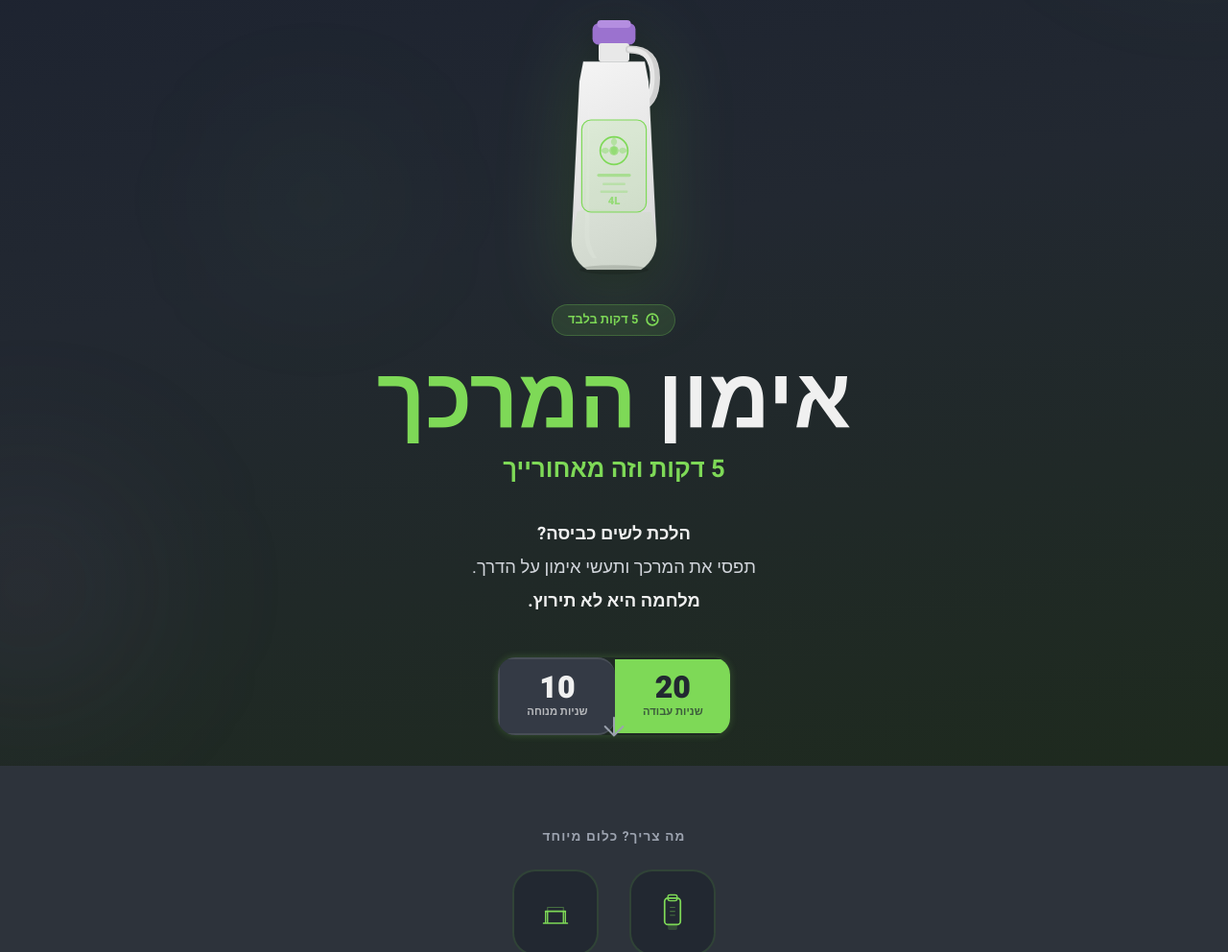
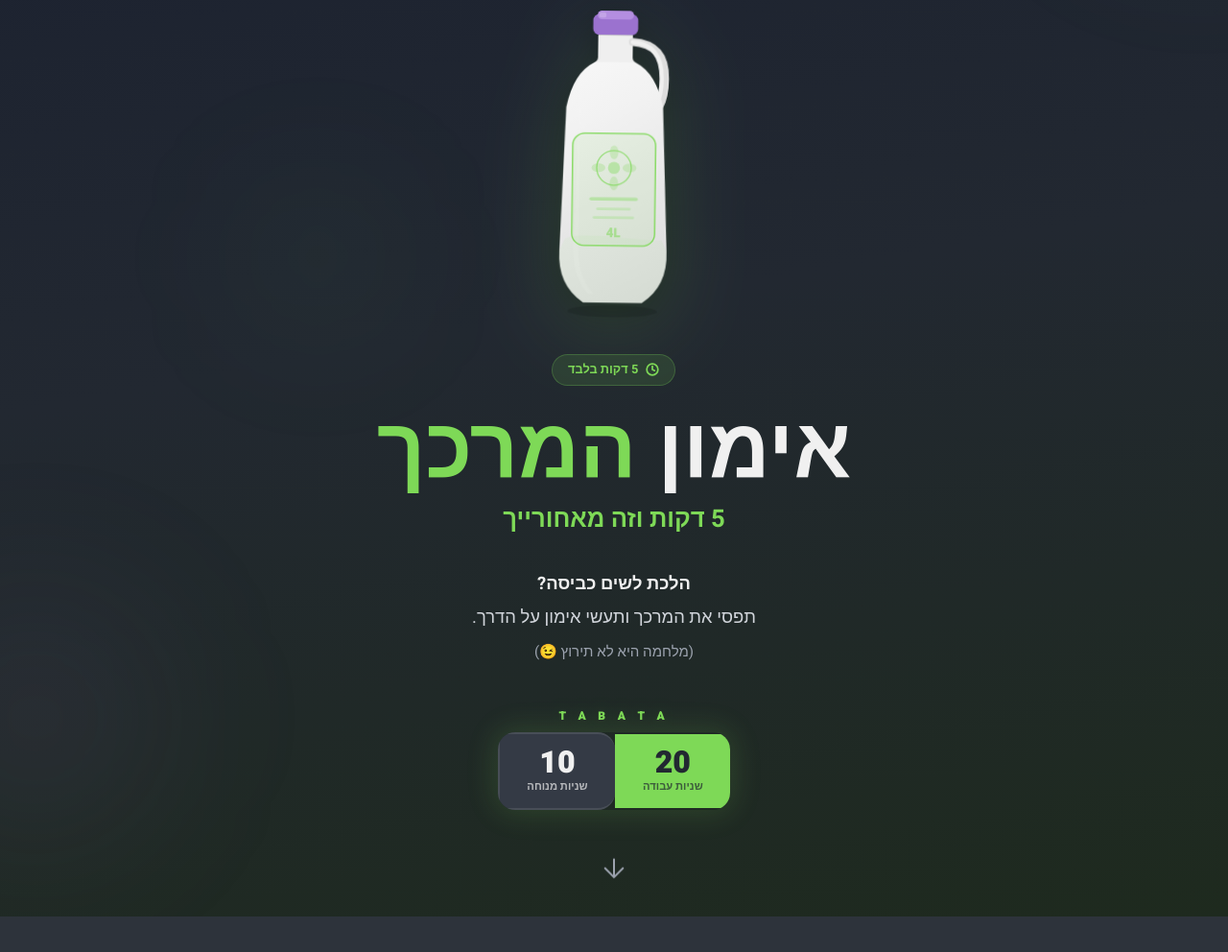
Before and after one commit to gilkopel/harim-workout, a plain HTML site: page index.html in a window 1280 px wide. Shown: the part 315-1307 px from the top of the page at 96% size. Drawn offline with Linux system fonts and the light colour scheme.

Commit message:
Redesign bottle SVG, fix scroll overlap, add TABATA label, download button
- Redesigned hero bottle SVG to look like a real softener bottle (wider body, handle, realistic proportions)
- Added scroll-based parallax animation to bottle (rotates + scales on scroll)
- Fixed scroll arrow overlapping tabata boxes (changed to relative positioning)
- Added "TABATA" spaced letter title above the 20/10 pill
- Hook text "מלחמה היא לא תירוץ" now smaller, in parentheses, with wink emoji
- Redesigned equipment icons: realistic softener bottle + clear chair shape
- Added infographic download button in closing section

Co-Authored-By: Claude Opus 4.6 <noreply@anthropic.com>

```diff
--- a/index.html
+++ b/index.html
@@ -99,7 +99,7 @@
         }
 
         .hero-bottle {
-            width: clamp(100px, 25vw, 160px);
+            width: clamp(110px, 28vw, 180px);
             height: auto;
             margin-bottom: 1.5rem;
             opacity: 0;
@@ -107,6 +107,11 @@
             filter: drop-shadow(0 20px 40px rgba(126, 217, 87, 0.2)) drop-shadow(0 8px 16px rgba(0,0,0,0.3));
             position: relative;
             z-index: 2;
+            transition: filter 0.3s;
+        }
+
+        .hero-bottle.scroll-active {
+            animation: none;
         }
 
         @keyframes bottleFloat {
@@ -147,6 +152,12 @@
         }
 
         .hero-hook strong { color: var(--white); }
+
+        .hero-hook .hook-aside {
+            font-size: 0.82em;
+            color: var(--gray);
+            font-weight: 400;
+        }
 
         /* Tabata pill */
         .tabata {
@@ -193,21 +204,35 @@
             50% { box-shadow: 0 0 30px 5px rgba(126, 217, 87, 0.15); }
         }
 
+        .tabata-wrap {
+            display: flex;
+            flex-direction: column;
+            align-items: center;
+            gap: 0.5rem;
+            opacity: 0;
+            animation: slideUp 0.5s ease-out 0.9s forwards;
+        }
+
+        .tabata-title {
+            font-size: 0.75rem;
+            font-weight: 900;
+            letter-spacing: 0.4em;
+            color: var(--green);
+            text-shadow: 0 0 20px rgba(126, 217, 87, 0.3);
+        }
+
         .scroll-arrow {
-            position: absolute;
-            bottom: 1.5rem;
-            left: 50%;
-            transform: translateX(-50%);
+            margin-top: 2.5rem;
             opacity: 0;
-            animation: slideUp 0.5s ease-out 1.2s forwards, bounce 2.5s ease-in-out infinite 1.8s;
+            animation: slideUp 0.5s ease-out 1.2s forwards, bounceArrow 2.5s ease-in-out infinite 1.8s;
             cursor: pointer;
         }
 
         .scroll-arrow svg { width: 32px; height: 32px; stroke: var(--gray); stroke-width: 1.5; }
 
-        @keyframes bounce {
-            0%, 100% { transform: translateX(-50%) translateY(0); }
-            50% { transform: translateX(-50%) translateY(10px); }
+        @keyframes bounceArrow {
+            0%, 100% { transform: translateY(0); }
+            50% { transform: translateY(10px); }
         }
 
         /* ===== EQUIPMENT ===== */
@@ -448,6 +473,40 @@
 
         .cta svg { width: 20px; height: 20px; }
 
+        .cta-secondary {
+            display: inline-flex;
+            align-items: center;
+            gap: 0.6rem;
+            background: transparent;
+            color: var(--green);
+            font-family: 'Heebo', sans-serif;
+            font-size: 0.95rem;
+            font-weight: 700;
+            border: 2px solid var(--green);
+            border-radius: 16px;
+            padding: 0.85rem 1.8rem;
+            cursor: pointer;
+            text-decoration: none;
+            transition: transform 0.3s cubic-bezier(.22,.68,0,1.2), background 0.3s, color 0.3s;
+            margin-bottom: 1rem;
+        }
+
+        .cta-secondary:hover {
+            transform: translateY(-3px) scale(1.03);
+            background: var(--green);
+            color: var(--bg);
+        }
+
+        .cta-secondary svg { width: 20px; height: 20px; }
+
+        .closing-ctas {
+            display: flex;
+            flex-direction: column;
+            align-items: center;
+            gap: 0.8rem;
+            position: relative;
+        }
+
         /* ===== FOOTER ===== */
         footer {
             padding: 2.5rem 1.5rem;
@@ -573,43 +632,47 @@
 
     <img src="assets/1_HARIM+Icon Green.png" alt="סטודיו Harim" class="hero-logo">
 
-    <svg class="hero-bottle" viewBox="0 0 200 340" fill="none" xmlns="http://www.w3.org/2000/svg">
+    <svg class="hero-bottle" viewBox="0 0 200 360" fill="none" xmlns="http://www.w3.org/2000/svg">
+        <!-- Ground shadow -->
+        <ellipse cx="100" cy="348" rx="52" ry="7" fill="rgba(0,0,0,0.12)"/>
         <!-- Cap -->
-        <rect x="72" y="4" width="56" height="28" rx="8" fill="#9B72CF"/>
-        <rect x="78" y="0" width="44" height="10" rx="5" fill="#b48ee0"/>
+        <rect x="74" y="4" width="52" height="24" rx="7" fill="#9B72CF"/>
+        <rect x="79" y="0" width="42" height="10" rx="5" fill="#b48ee0"/>
+        <rect x="81" y="2" width="8" height="6" rx="2" fill="rgba(255,255,255,0.2)"/>
         <!-- Neck -->
-        <rect x="80" y="30" width="40" height="24" rx="4" fill="#e8e8e8"/>
+        <path d="M80 28 L80 54 Q80 58 76 60 L124 60 Q120 58 120 54 L120 28 Z" fill="#efefef" stroke="rgba(255,255,255,0.15)" stroke-width="0.5"/>
         <!-- Handle -->
-        <path d="M120 38 Q155 38 155 75 Q155 110 130 115" stroke="#d0d0d0" stroke-width="10" fill="none" stroke-linecap="round"/>
-        <path d="M120 38 Q150 38 150 75 Q150 106 128 112" stroke="#e8e8e8" stroke-width="6" fill="none" stroke-linecap="round"/>
-        <!-- Body -->
-        <path d="M60 54 Q60 54 55 80 L45 280 Q42 310 65 325 L135 325 Q158 310 155 280 L145 80 Q140 54 140 54 Z" fill="url(#bottleGrad)" stroke="rgba(255,255,255,0.15)" stroke-width="1.5"/>
-        <!-- Body shine -->
-        <path d="M68 80 L62 270 Q60 295 72 310 L78 310 Q66 295 68 270 Z" fill="rgba(255,255,255,0.12)" rx="4"/>
-        <!-- Label area -->
-        <rect x="58" y="130" width="84" height="120" rx="12" fill="rgba(126,217,87,0.15)" stroke="var(--green)" stroke-width="1.5" stroke-dasharray="0"/>
-        <!-- Label text - flower icon -->
-        <circle cx="100" cy="170" r="18" fill="none" stroke="#7ED957" stroke-width="2"/>
-        <circle cx="100" cy="170" r="6" fill="#7ED957" opacity="0.6"/>
-        <path d="M100 152 Q108 160 100 164 Q92 160 100 152Z" fill="#7ED957" opacity="0.4"/>
-        <path d="M100 176 Q108 168 100 164 Q92 168 100 176Z" fill="#7ED957" opacity="0.4"/>
-        <path d="M82 170 Q90 162 94 170 Q90 178 82 170Z" fill="#7ED957" opacity="0.4"/>
-        <path d="M118 170 Q110 162 106 170 Q110 178 118 170Z" fill="#7ED957" opacity="0.4"/>
+        <path d="M120 36 Q158 38 158 78 Q158 118 134 124" stroke="#ddd" stroke-width="9" fill="none" stroke-linecap="round"/>
+        <path d="M120 36 Q154 38 154 78 Q154 114 133 121" stroke="#efefef" stroke-width="5" fill="none" stroke-linecap="round"/>
+        <!-- Body - wide rounded softener shape -->
+        <path d="M76 60 Q52 72 44 112 L38 278 Q36 318 66 338 L134 338 Q164 318 162 278 L156 112 Q148 72 124 60 Z" fill="url(#bottleGrad)" stroke="rgba(255,255,255,0.1)" stroke-width="1"/>
+        <!-- Body left shine -->
+        <path d="M60 88 L54 268 Q52 308 72 328 L78 328 Q58 308 60 268 Z" fill="rgba(255,255,255,0.1)"/>
+        <!-- Body right subtle shine -->
+        <path d="M150 105 L152 195 L148 195 L146 105 Z" fill="rgba(255,255,255,0.05)"/>
+        <!-- Label background -->
+        <rect x="52" y="142" width="96" height="130" rx="14" fill="rgba(126,217,87,0.1)" stroke="#7ED957" stroke-width="1.5"/>
+        <!-- Flower icon -->
+        <circle cx="100" cy="182" r="20" fill="none" stroke="#7ED957" stroke-width="1.5" opacity="0.7"/>
+        <circle cx="100" cy="182" r="7" fill="#7ED957" opacity="0.4"/>
+        <ellipse cx="100" cy="164" rx="5" ry="8" fill="#7ED957" opacity="0.25"/>
+        <ellipse cx="100" cy="200" rx="5" ry="8" fill="#7ED957" opacity="0.25"/>
+        <ellipse cx="82" cy="182" rx="8" ry="5" fill="#7ED957" opacity="0.25"/>
+        <ellipse cx="118" cy="182" rx="8" ry="5" fill="#7ED957" opacity="0.25"/>
         <!-- Label text lines -->
-        <rect x="78" y="200" width="44" height="4" rx="2" fill="#7ED957" opacity="0.5"/>
-        <rect x="85" y="212" width="30" height="3" rx="1.5" fill="#7ED957" opacity="0.3"/>
-        <rect x="82" y="222" width="36" height="3" rx="1.5" fill="#7ED957" opacity="0.3"/>
-        <!-- 4L text -->
-        <text x="100" y="240" text-anchor="middle" fill="#7ED957" font-family="Heebo, sans-serif" font-size="14" font-weight="900" opacity="0.7">4L</text>
-        <!-- Bottom ridge -->
-        <ellipse cx="100" cy="325" rx="45" ry="6" fill="rgba(0,0,0,0.15)"/>
+        <rect x="72" y="216" width="56" height="4" rx="2" fill="#7ED957" opacity="0.4"/>
+        <rect x="80" y="228" width="40" height="3" rx="1.5" fill="#7ED957" opacity="0.25"/>
+        <rect x="76" y="238" width="48" height="3" rx="1.5" fill="#7ED957" opacity="0.25"/>
+        <!-- 4L -->
+        <text x="100" y="262" text-anchor="middle" fill="#7ED957" font-family="Heebo, sans-serif" font-size="15" font-weight="900" opacity="0.55">4L</text>
         <!-- Liquid level hint -->
-        <path d="M52 250 Q55 245 100 248 Q145 251 148 250 L155 280 Q158 310 135 325 L65 325 Q42 310 45 280 Z" fill="rgba(126,217,87,0.08)"/>
+        <path d="M44 265 Q52 258 100 262 Q148 266 156 265 L162 278 Q164 318 134 338 L66 338 Q36 318 38 278 Z" fill="rgba(126,217,87,0.06)"/>
         <defs>
-            <linearGradient id="bottleGrad" x1="40" y1="54" x2="160" y2="325" gradientUnits="userSpaceOnUse">
-                <stop offset="0%" stop-color="#f5f5f5"/>
-                <stop offset="40%" stop-color="#e8e8e8"/>
-                <stop offset="100%" stop-color="#d4d4d4"/>
+            <linearGradient id="bottleGrad" x1="30" y1="60" x2="170" y2="338" gradientUnits="userSpaceOnUse">
+                <stop offset="0%" stop-color="#f8f8f8"/>
+                <stop offset="25%" stop-color="#f2f2f2"/>
+                <stop offset="60%" stop-color="#e6e6e6"/>
+                <stop offset="100%" stop-color="#dadada"/>
             </linearGradient>
         </defs>
     </svg>
@@ -625,10 +688,12 @@
     <p class="hero-hook">
         <strong>הלכת לשים כביסה?</strong><br>
         תפסי את המרכך ותעשי אימון על הדרך.<br>
-        <strong>מלחמה היא לא תירוץ.</strong>
+        <span class="hook-aside">(מלחמה היא לא תירוץ 😉)</span>
     </p>
 
-    <div class="tabata">
+    <div class="tabata-wrap">
+        <div class="tabata-title">T A B A T A</div>
+        <div class="tabata" style="opacity:1;animation:glow 3s ease-in-out infinite 1.5s;">
             <div class="tabata-half tabata-work">
                 <div class="tabata-num">20</div>
                 <div class="tabata-label">שניות עבודה</div>
@@ -636,6 +701,7 @@
             <div class="tabata-half tabata-rest">
                 <div class="tabata-num">10</div>
                 <div class="tabata-label">שניות מנוחה</div>
+            </div>
         </div>
     </div>
 
@@ -651,10 +717,13 @@
         <div class="equip-item stagger">
             <div class="equip-circle">
                 <svg viewBox="0 0 64 64" fill="none">
-                    <rect x="20" y="10" width="24" height="40" rx="5" stroke="#7ED957" stroke-width="2.5"/>
-                    <rect x="25" y="5" width="14" height="9" rx="3" stroke="#7ED957" stroke-width="2"/>
-                    <rect x="25" y="50" width="14" height="8" rx="2" fill="#7ED957" opacity="0.2"/>
-                    <path d="M28 24h8M28 30h8M28 36h8" stroke="#7ED957" stroke-width="1.5" opacity="0.4"/>
+                    <!-- Softener bottle icon -->
+                    <rect x="24" y="6" width="16" height="7" rx="3" fill="#7ED957" opacity="0.5"/>
+                    <rect x="26" y="12" width="12" height="5" rx="1.5" stroke="#7ED957" stroke-width="1.5" fill="none"/>
+                    <path d="M40 14 Q50 14 50 24 Q50 34 42 36" stroke="#7ED957" stroke-width="2" fill="none" stroke-linecap="round"/>
+                    <path d="M26 17 Q18 22 16 30 L14 48 Q13 55 22 56 L42 56 Q51 55 50 48 L48 30 Q46 22 38 17 Z" stroke="#7ED957" stroke-width="2.5" fill="none"/>
+                    <rect x="21" y="30" width="22" height="16" rx="3" fill="#7ED957" opacity="0.12" stroke="#7ED957" stroke-width="1"/>
+                    <circle cx="32" cy="37" r="3" stroke="#7ED957" stroke-width="1" fill="none" opacity="0.5"/>
                 </svg>
             </div>
             <div class="equip-name">מרכך כביסה</div>
@@ -662,11 +731,14 @@
         <div class="equip-item stagger" style="transition-delay:0.15s">
             <div class="equip-circle">
                 <svg viewBox="0 0 64 64" fill="none">
-                    <path d="M14 48h36" stroke="#7ED957" stroke-width="2.5" stroke-linecap="round"/>
-                    <path d="M17 48V30h3v18" stroke="#7ED957" stroke-width="2"/>
-                    <path d="M44 48V30h3v18" stroke="#7ED957" stroke-width="2"/>
-                    <path d="M17 30h30" stroke="#7ED957" stroke-width="2.5" stroke-linecap="round"/>
-                    <path d="M20 30V24h24v6" stroke="#7ED957" stroke-width="1.5" opacity="0.4"/>
+                    <!-- Chair icon - clear side view -->
+                    <rect x="16" y="10" width="32" height="22" rx="4" stroke="#7ED957" stroke-width="2.5" fill="none"/>
+                    <line x1="28" y1="12" x2="28" y2="30" stroke="#7ED957" stroke-width="1.5" opacity="0.3"/>
+                    <line x1="38" y1="12" x2="38" y2="30" stroke="#7ED957" stroke-width="1.5" opacity="0.3"/>
+                    <rect x="13" y="32" width="38" height="5" rx="2" stroke="#7ED957" stroke-width="2.5" fill="#7ED957" opacity="0.12"/>
+                    <line x1="17" y1="37" x2="14" y2="56" stroke="#7ED957" stroke-width="2.5" stroke-linecap="round"/>
+                    <line x1="47" y1="37" x2="50" y2="56" stroke="#7ED957" stroke-width="2.5" stroke-linecap="round"/>
+                    <line x1="16" y1="49" x2="48" y2="49" stroke="#7ED957" stroke-width="1.5" opacity="0.3" stroke-linecap="round"/>
                 </svg>
             </div>
             <div class="equip-name">כיסא</div>
@@ -769,10 +841,16 @@
         <span class="green">בבית. בלי תירוצים.</span><br>
         את יכולה.
     </p>
+    <div class="closing-ctas">
+        <a href="assets/infographic.png" download="אימון_המרכך_Harim.png" class="cta-secondary">
+            <svg viewBox="0 0 24 24" fill="none" stroke="currentColor" stroke-width="2" stroke-linecap="round"><path d="M21 15v4a2 2 0 01-2 2H5a2 2 0 01-2-2v-4"/><polyline points="7 10 12 15 17 10"/><line x1="12" y1="15" x2="12" y2="3"/></svg>
+            הורידי את האימון להדפסה
+        </a>
         <a href="https://instagram.com/shani_harimstudio" target="_blank" class="cta">
             <svg viewBox="0 0 24 24" fill="none" stroke="currentColor" stroke-width="2" stroke-linecap="round"><rect x="2" y="2" width="20" height="20" rx="5"/><circle cx="12" cy="12" r="5"/><circle cx="17.5" cy="6.5" r="1.5" fill="currentColor" stroke="none"/></svg>
             @shani_harimstudio
         </a>
+    </div>
 </section>
 
 <!-- ===== FOOTER ===== -->
@@ -804,6 +882,35 @@
     }, { threshold: 0.12 });
 
     document.querySelectorAll('.reveal, .stagger').forEach(el => io.observe(el));
+
+    /* Scroll-based bottle parallax */
+    const bottle = document.querySelector('.hero-bottle');
+    const hero = document.querySelector('.hero');
+    let ticking = false;
+
+    window.addEventListener('scroll', () => {
+        if (!ticking) {
+            requestAnimationFrame(() => {
+                const scrollY = window.scrollY;
+                const heroH = hero.offsetHeight;
+                if (scrollY > 0 && scrollY < heroH) {
+                    bottle.classList.add('scroll-active');
+                    const p = scrollY / heroH;
+                    const ty = p * -80;
+                    const rot = p * 18;
+                    const sc = 1 - p * 0.35;
+                    bottle.style.transform = `translateY(${ty}px) rotate(${rot}deg) scale(${sc})`;
+                    bottle.style.opacity = 1 - p * 0.8;
+                } else if (scrollY === 0) {
+                    bottle.classList.remove('scroll-active');
+                    bottle.style.transform = '';
+                    bottle.style.opacity = '';
+                }
+                ticking = false;
+            });
+            ticking = true;
+        }
+    }, { passive: true });
 </script>
 
 </body>
```
Also changed, not shown: 1 other file. Lines whose indentation alone changed are shown as unchanged.
